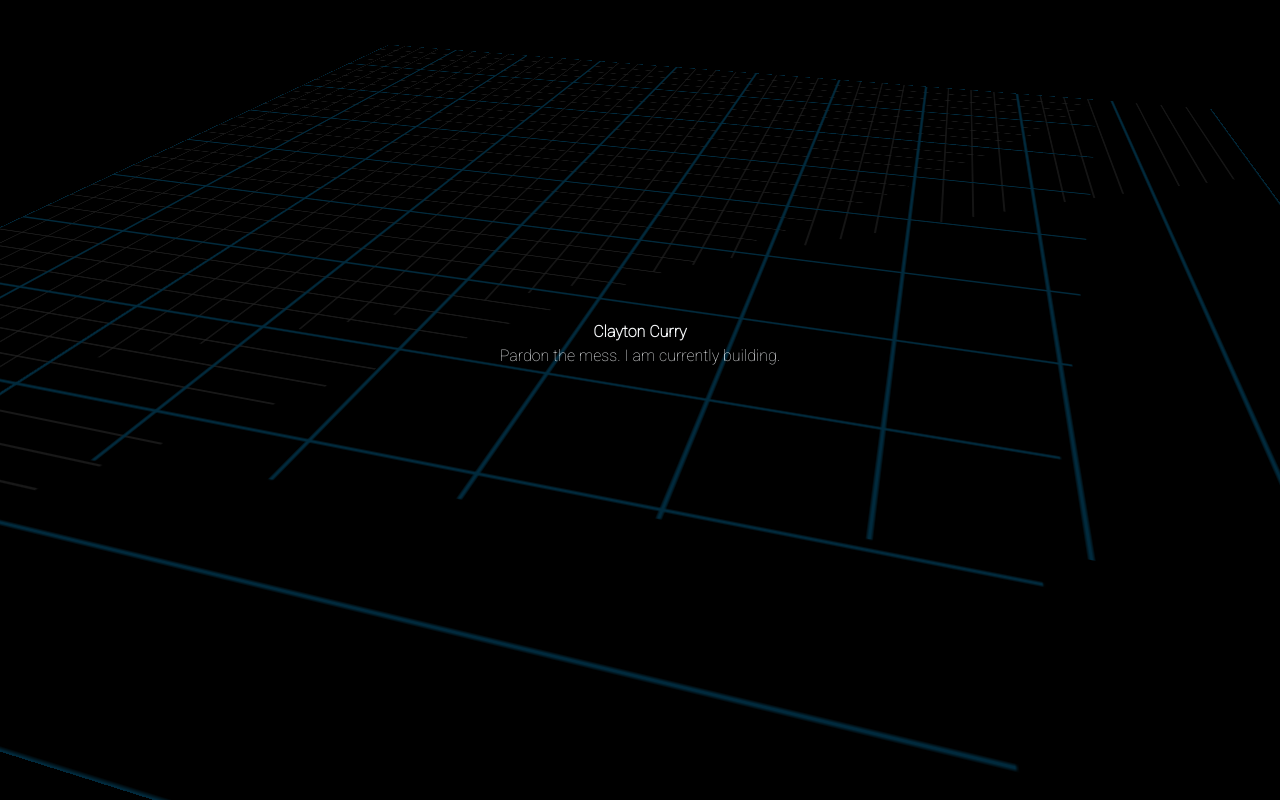
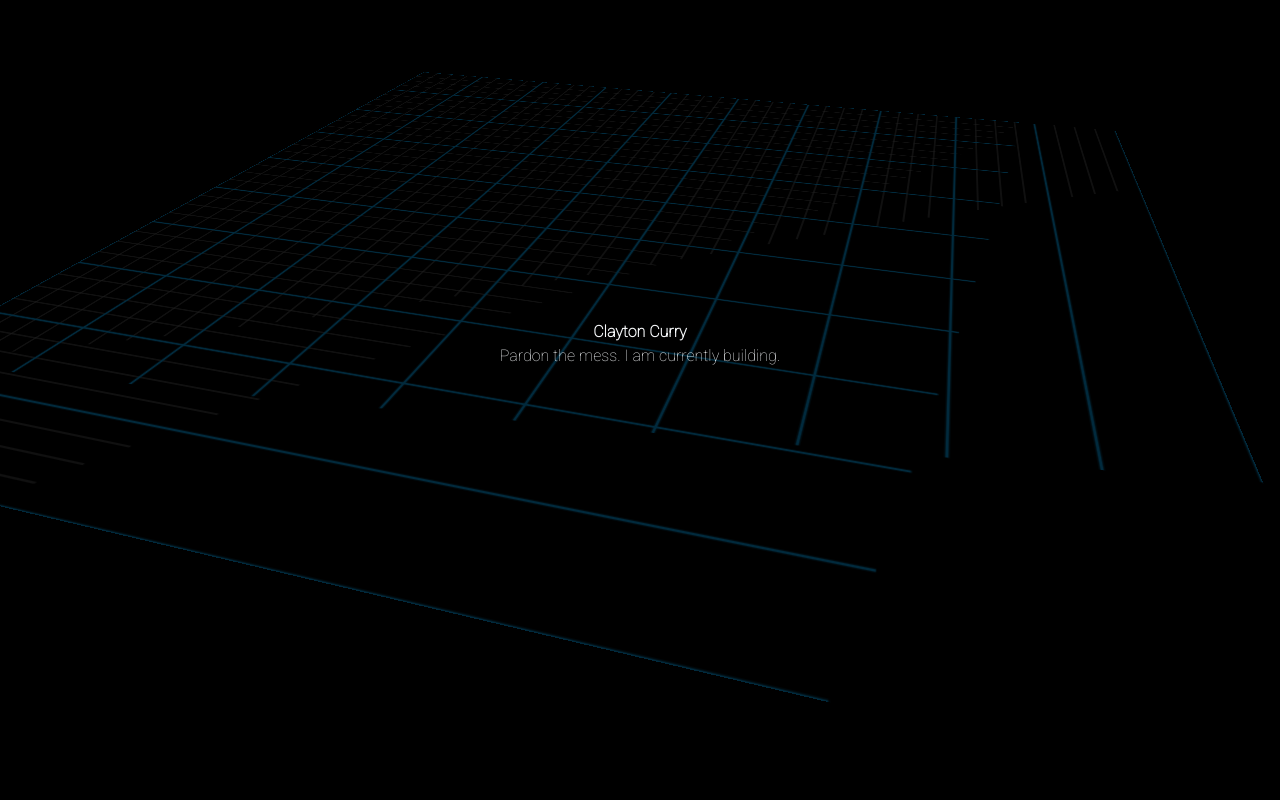
Before and after one commit to clay-curry/vercel-portfolio, a Next.js app: page / in a window 1280 px wide. Built offline with nearby package versions, Linux system fonts and the light colour scheme.

Commit message:
added background support form multiple screen sizes

```diff
--- a/src/components/background/background.css
+++ b/src/components/background/background.css
@@ -22,8 +22,11 @@
 
 .background_svg__O_7Lx {
     position: absolute;
-    width: 100%;
+    translate: -50%;
+    left: 50%;
     top: 30%;
+    height: 1000px;
+    width: 1000px;
     opacity: .25;
     overflow: hidden;
     animation: background_rotate_grid__1v2si 120s linear infinite forwards
```
